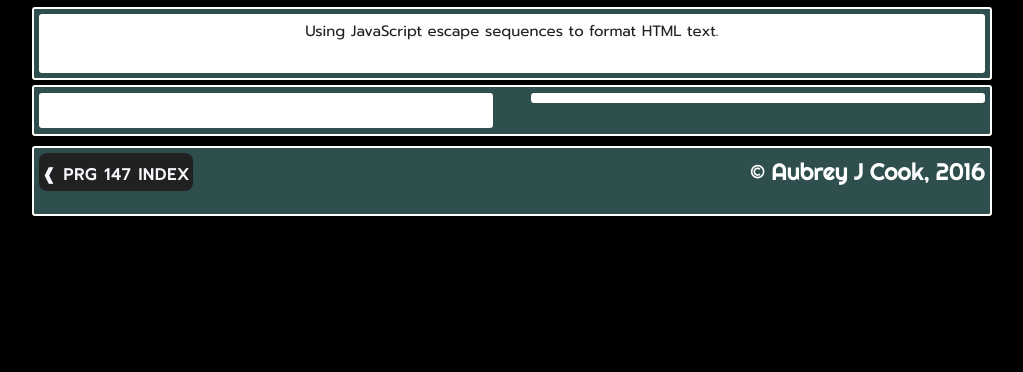
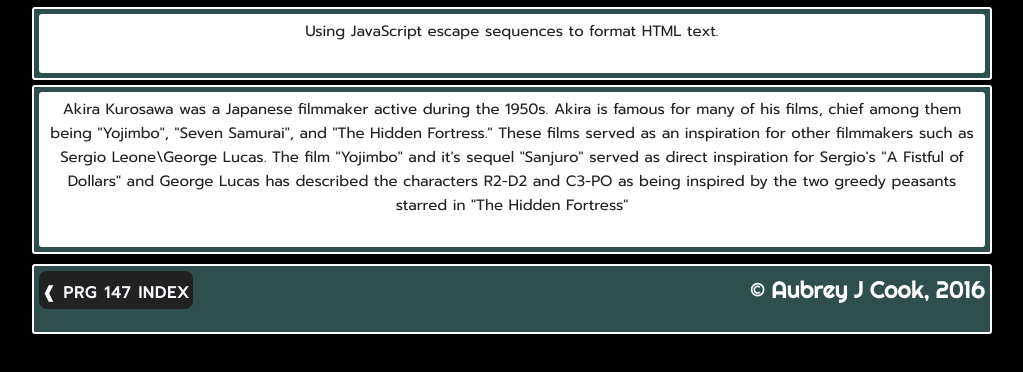
Before and after one commit to aubreyjcook/-PRG147-07formattingStrings, a plain HTML site: page index.html in a window 1280 px wide. Shown: the part 102-474 px from the top of the page, without its empty margins (128-1151 px from the left). Drawn offline with Linux system fonts and the light colour scheme.

Commit message:
complete

```diff
--- a/index.html
+++ b/index.html
@@ -75,12 +75,8 @@
                 </div>
             </div>
             <div class="row">
-                <div class="six columns">
+                <div class="twelve columns">
                     <p id="paragraph"></p>
-                </div>
-
-                <div class="six columns">
-
                 </div>
             </div>
         </main>
--- a/js/javascript.js
+++ b/js/javascript.js
@@ -6,7 +6,7 @@ function writeToParagraph() {
     //debug message
     //alert("writeToParagraph Loaded");
 
-    document.getElementById("paragraph").innerHTML = "";
+    document.getElementById("paragraph").innerHTML = "\tAkira Kurosawa was a Japanese filmmaker active during the 1950s.\n\n\tAkira is famous for many of his films, chief among them being \"Yojimbo\", \"Seven Samurai\", and \"The Hidden Fortress.\" These films served as an inspiration for other filmmakers such as Sergio Leone\\George Lucas.\n\n\tThe film \"Yojimbo\" and it\'s sequel \"Sanjuro\" served as direct inspiration for Sergio\'s \"A Fistful of Dollars\" and George Lucas has described the characters R2-D2 and C3-PO as being inspired by the two greedy peasants starred in \"The Hidden Fortress\"";
 
 }
 
```
